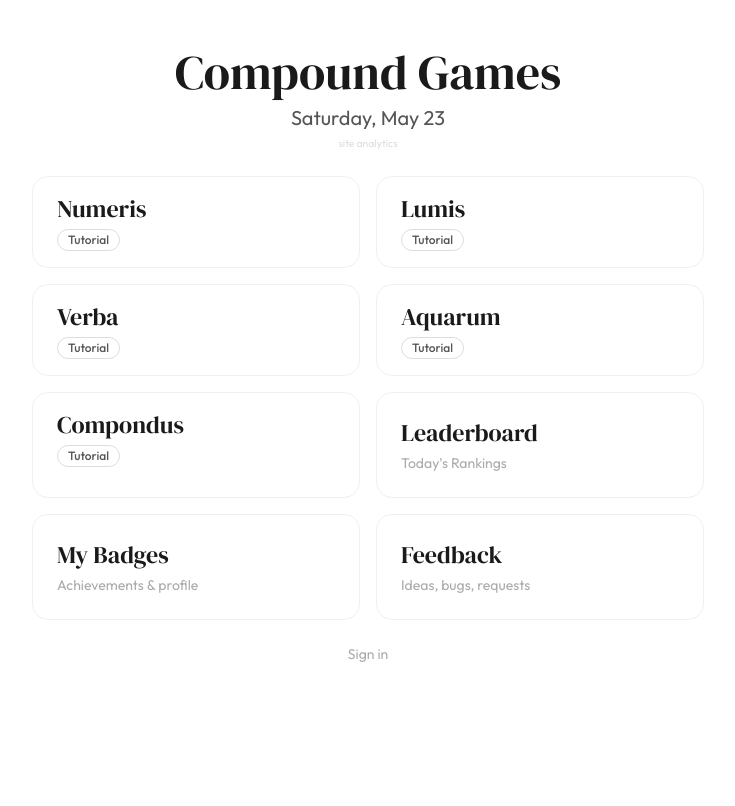
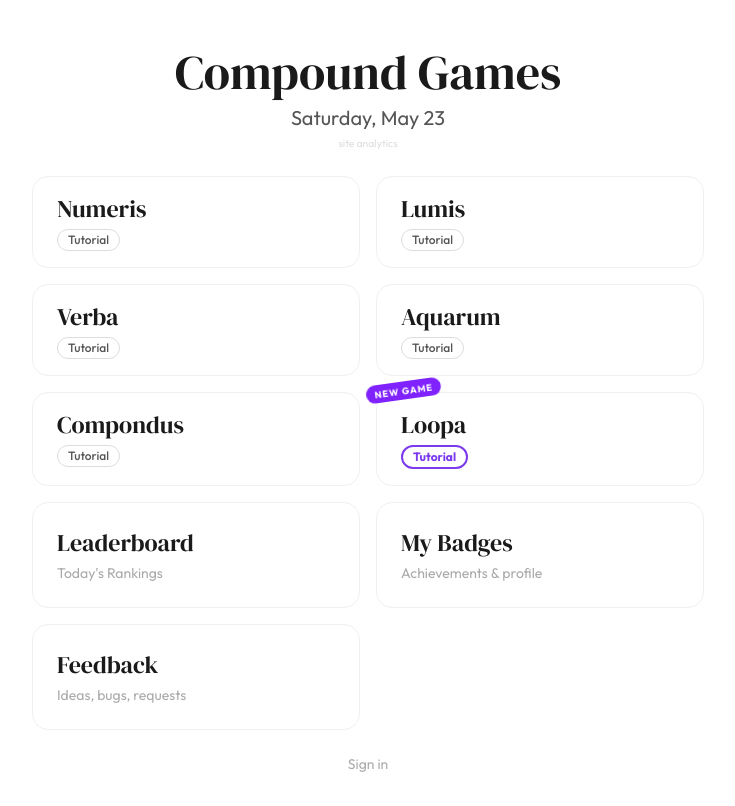
Before and after one commit to cbolson22/Compound-Games, a Next.js app: page / in a window 1280 px wide. Shown: the whole page, without its empty margins (272-1007 px from the left). Built offline with nearby package versions, Linux system fonts and the light colour scheme; no server answers.

Commit message:
Unhide Loopa: release

```diff
--- a/app/page.tsx
+++ b/app/page.tsx
@@ -189,7 +189,6 @@ export default function Home() {
       streak: loopaStreak,
       key: "loopa",
       isNew: true,
-      hidden: true,
     },
   ];
 
@@ -212,7 +211,7 @@ export default function Home() {
       </Link>
 
       <div className="grid grid-cols-1 sm:grid-cols-2 gap-4 w-full max-w-2xl">
-        {games.filter((g) => !g.hidden).map((g) => (
+        {games.map((g) => (
           <div key={g.key} className="relative h-full">
             {g.isNew && (
               <span className="new-badge absolute -top-2.5 -left-2 z-10 bg-violet-600 text-white text-[0.55rem] font-bold tracking-widest uppercase px-2 py-0.5 rounded-full pointer-events-none select-none">
@@ -227,7 +226,15 @@ export default function Home() {
                 <span className="font-serif text-2xl">{g.name}</span>
                 <button
                   className="text-xs font-medium rounded-full px-2.5 py-0.5 transition-all w-fit"
-                  style={g.key === "loopa" ? { border: "2.5px solid #7c3aed", color: "#7c3aed", fontWeight: 700 } : { border: "1px solid #ddd", color: "#555" }}
+                  style={
+                    g.key === "loopa"
+                      ? {
+                          border: "2.5px solid #7c3aed",
+                          color: "#7c3aed",
+                          fontWeight: 700,
+                        }
+                      : { border: "1px solid #ddd", color: "#555" }
+                  }
                   onClick={(e) => {
                     e.preventDefault();
                     e.stopPropagation();
```
